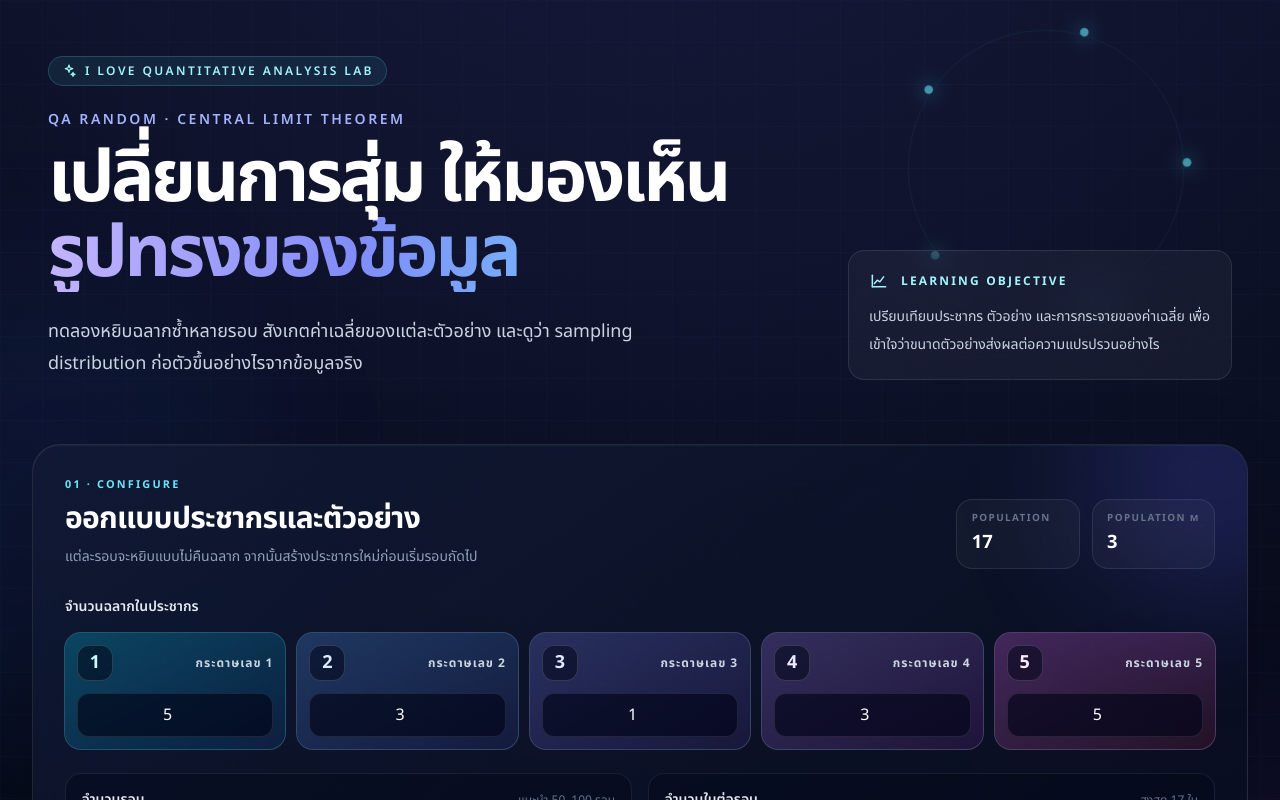
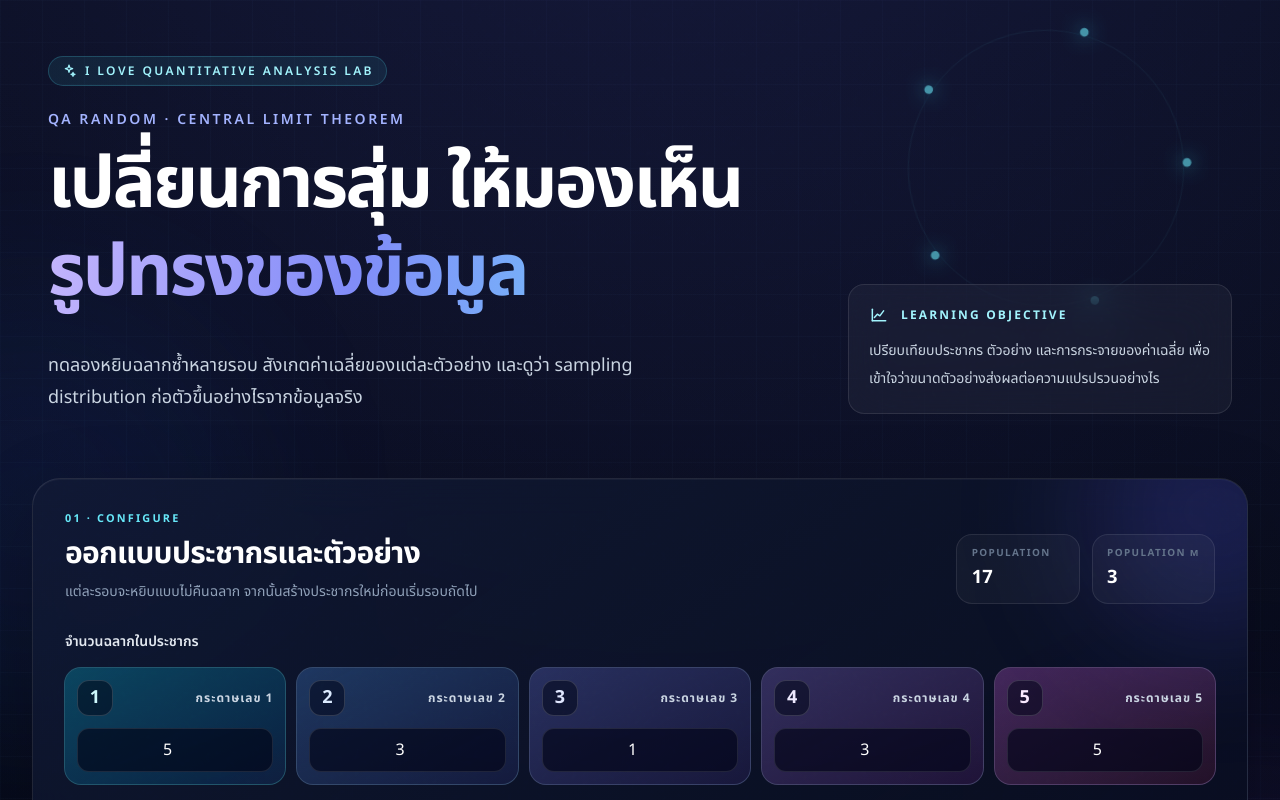
Before and after one commit to nutt-ntw/qa-random, a Next.js app: page / in a window 1280 px wide. Shown: the top 800 px of the page. Built offline with nearby package versions, Linux system fonts and the light colour scheme.

Commit message:
fix: prevent Thai hero text clipping

```diff
--- a/components/hero/Hero.tsx
+++ b/components/hero/Hero.tsx
@@ -13,8 +13,8 @@ export function Hero() {
         <div className="grid items-end gap-8 lg:grid-cols-[minmax(0,1fr)_24rem]">
           <div>
             <p className="mb-3 text-sm font-semibold tracking-[0.18em] text-indigo-300">QA RANDOM · CENTRAL LIMIT THEOREM</p>
-            <h1 className="max-w-4xl text-balance text-4xl font-bold leading-[1.04] tracking-[-0.045em] text-white sm:text-6xl lg:text-7xl">
-              เปลี่ยนการสุ่ม ให้มองเห็น<span className="gradient-text">รูปทรงของข้อมูล</span>
+            <h1 className="max-w-4xl text-balance text-4xl font-bold leading-[1.3] tracking-[-0.035em] text-white sm:text-6xl sm:leading-[1.24] lg:text-7xl lg:leading-[1.22]">
+              เปลี่ยนการสุ่ม ให้มองเห็น<span className="gradient-text pb-[0.12em]">รูปทรงของข้อมูล</span>
             </h1>
             <p className="mt-6 max-w-2xl text-pretty text-base leading-8 text-slate-300 sm:text-lg">
               ทดลองหยิบฉลากซ้ำหลายรอบ สังเกตค่าเฉลี่ยของแต่ละตัวอย่าง และดูว่า sampling distribution ก่อตัวขึ้นอย่างไรจากข้อมูลจริง
```
